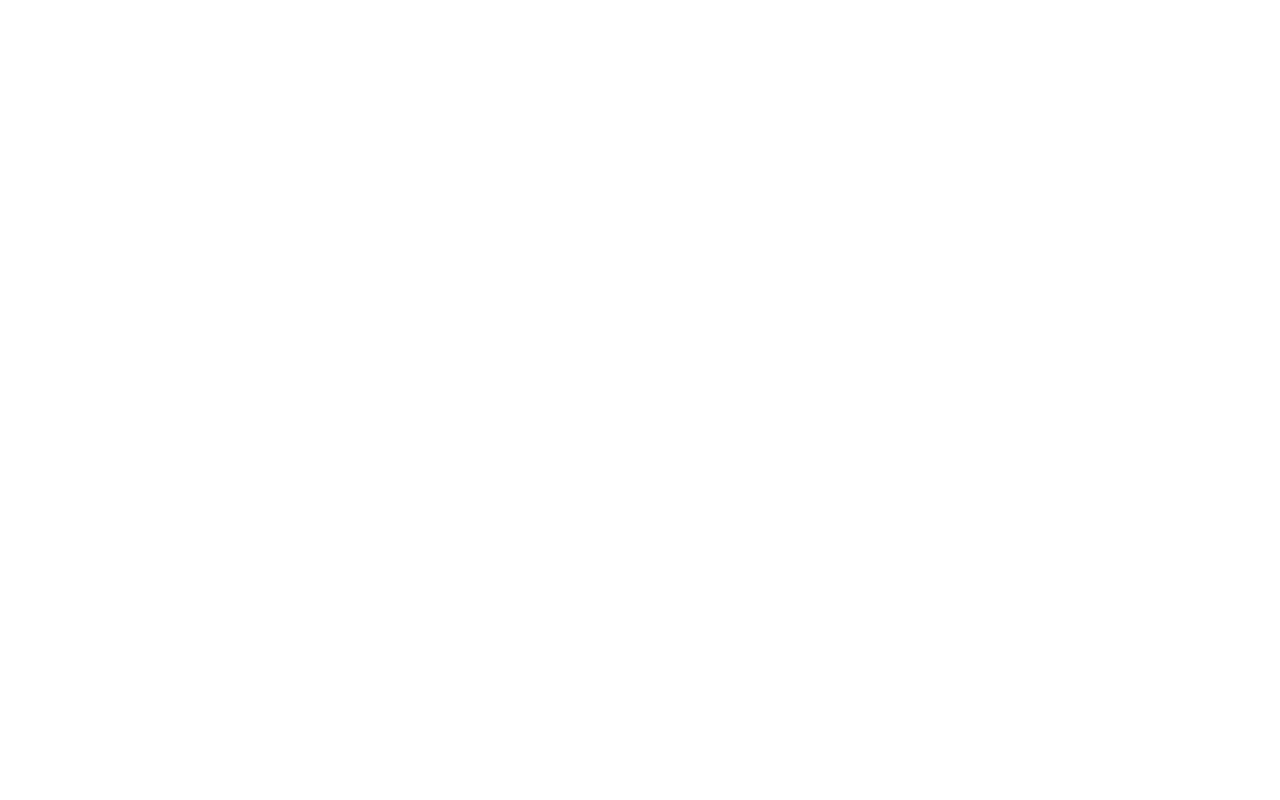
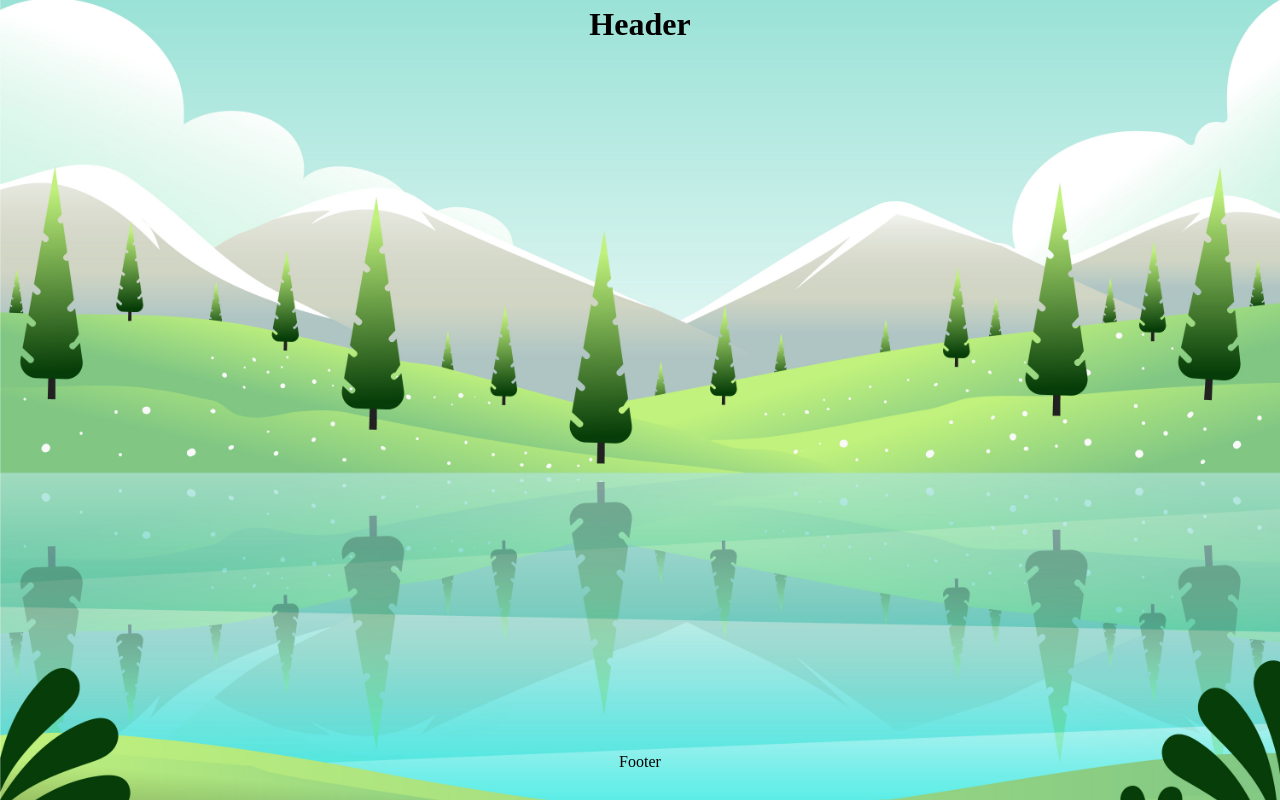
Before and after one commit to Andmana/Weather-App, a plain HTML site: page index.html in a window 1280 px wide. Drawn offline with Linux system fonts and the light colour scheme.

Commit message:
basic layout

```diff
--- a/index.html
+++ b/index.html
@@ -5,6 +5,15 @@
         <meta name="viewport" content="width=device-width, initial-scale=1.0" />
         <title>Weather App</title>
         <link rel="icon" href="images/weather.svg" />
+        <link rel="stylesheet" href="styles.css" />
     </head>
-  <body></body>
+    <body>
+        <div class="app">
+            <div class="header"><h1>Header</h1></div>
+            <div class="main">
+                <div></div>
+            </div>
+            <div class="footer"><span>Footer</span></div>
+        </div>
+    </body>
 </html>
--- a/styles.css
+++ b/styles.css
@@ -60,3 +60,44 @@ h6 {
 #__next {
     isolation: isolate;
 }
+
+/***************/
+/*             */
+/*   MY CODE   */
+/*             */
+/***************/
+
+:root {
+    --text--text-main: #e4e4e7;
+    --text-secondary: #b3b3b3;
+    --background-main: #171717;
+    --background-secondary: #212121;
+    --background-input: #373737;
+}
+
+body {
+    background-color: black;
+    background-image: url("/images/bg-1.jpg");
+    background-size: cover;
+    background-position: center;
+    background-attachment: fixed;
+}
+
+.app {
+    min-height: 100svh;
+
+    display: flex;
+    flex-direction: column;
+    justify-content: center;
+}
+
+.main {
+    flex-grow: 1;
+}
+
+.header,
+.footer {
+    height: 50px;
+    display: flex;
+    justify-content: center;
+}
```
Lines whose indentation alone changed are shown as unchanged.
